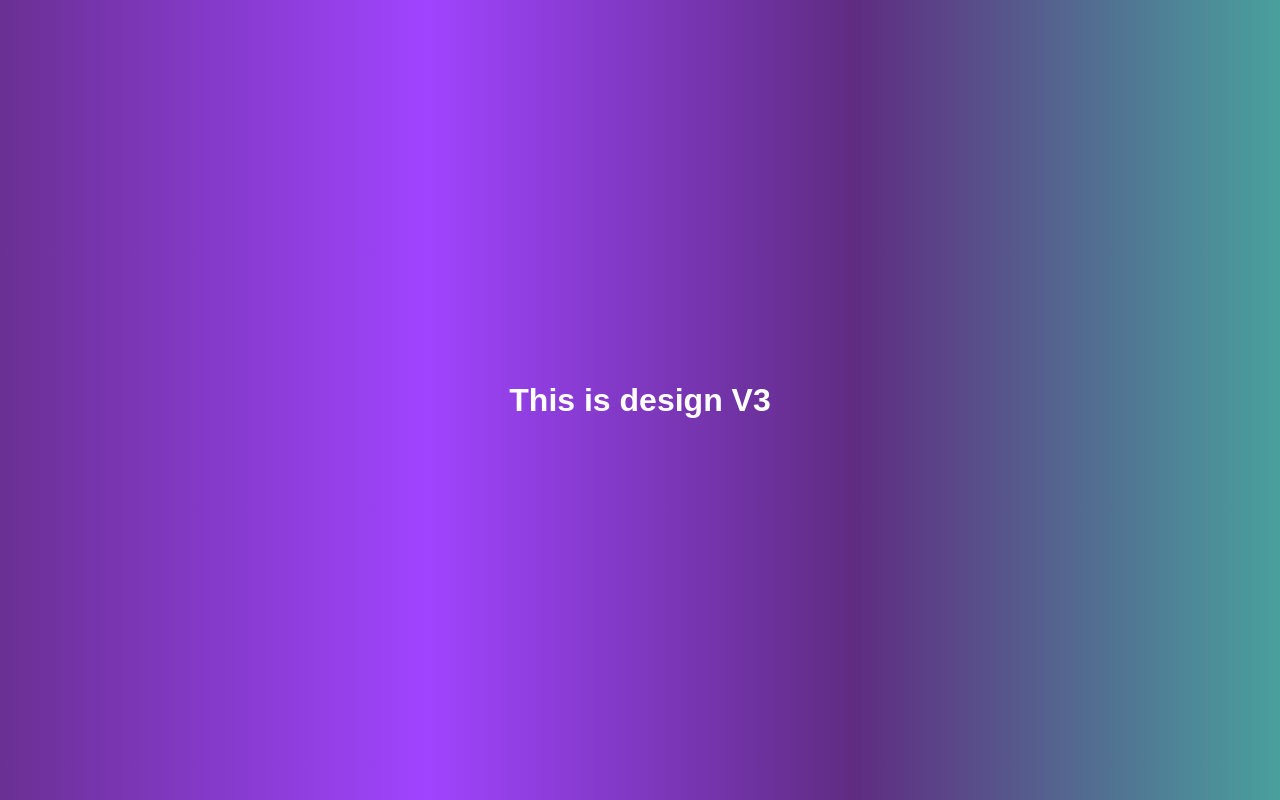
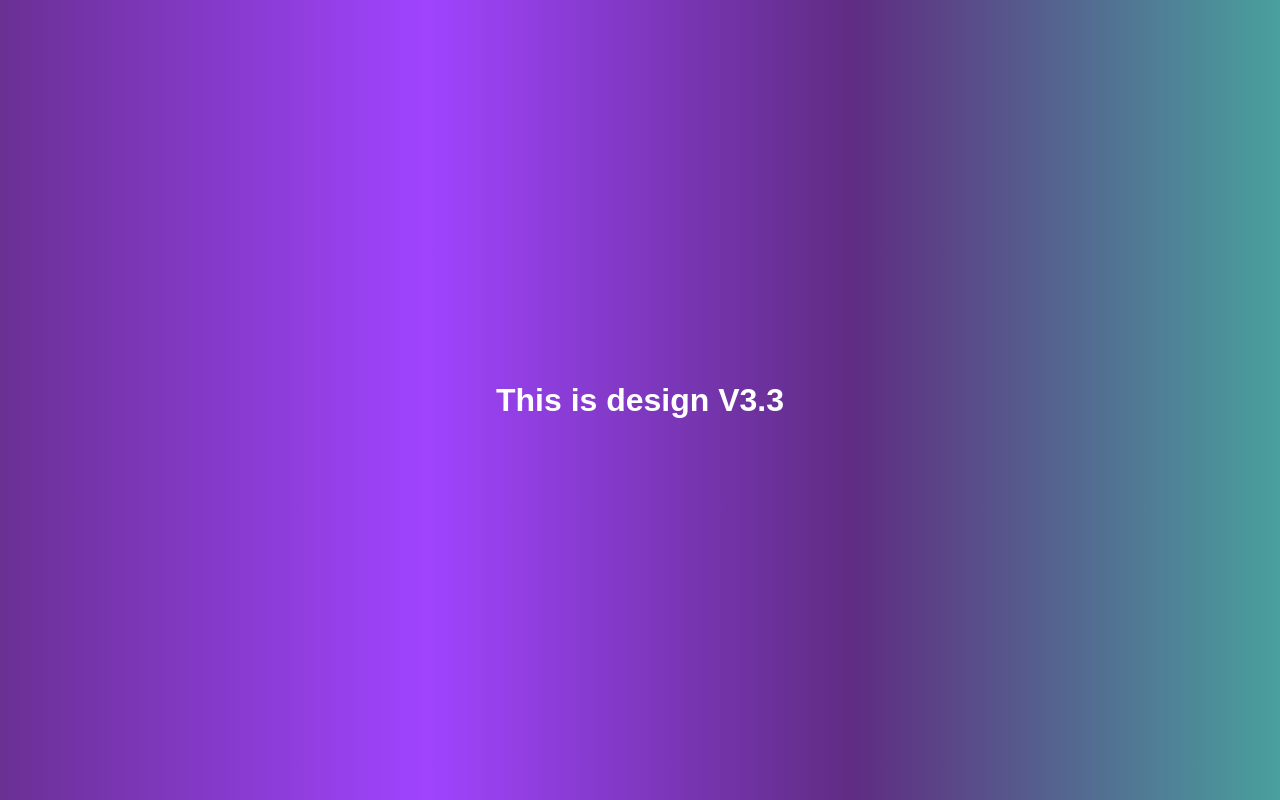
Before and after one commit to DUBEY-AKASH/MyRepo, a plain HTML site: page index.html in a window 1280 px wide. Drawn offline with Linux system fonts and the light colour scheme.

Commit message:
change the version to V3.3

```diff
--- a/index.html
+++ b/index.html
@@ -7,7 +7,7 @@
     <title>Document</title>
 
 </head>
-<h1>This is design V3</h1>
+<h1>This is design V3.3</h1>
 <body>
 
 </body>
```
